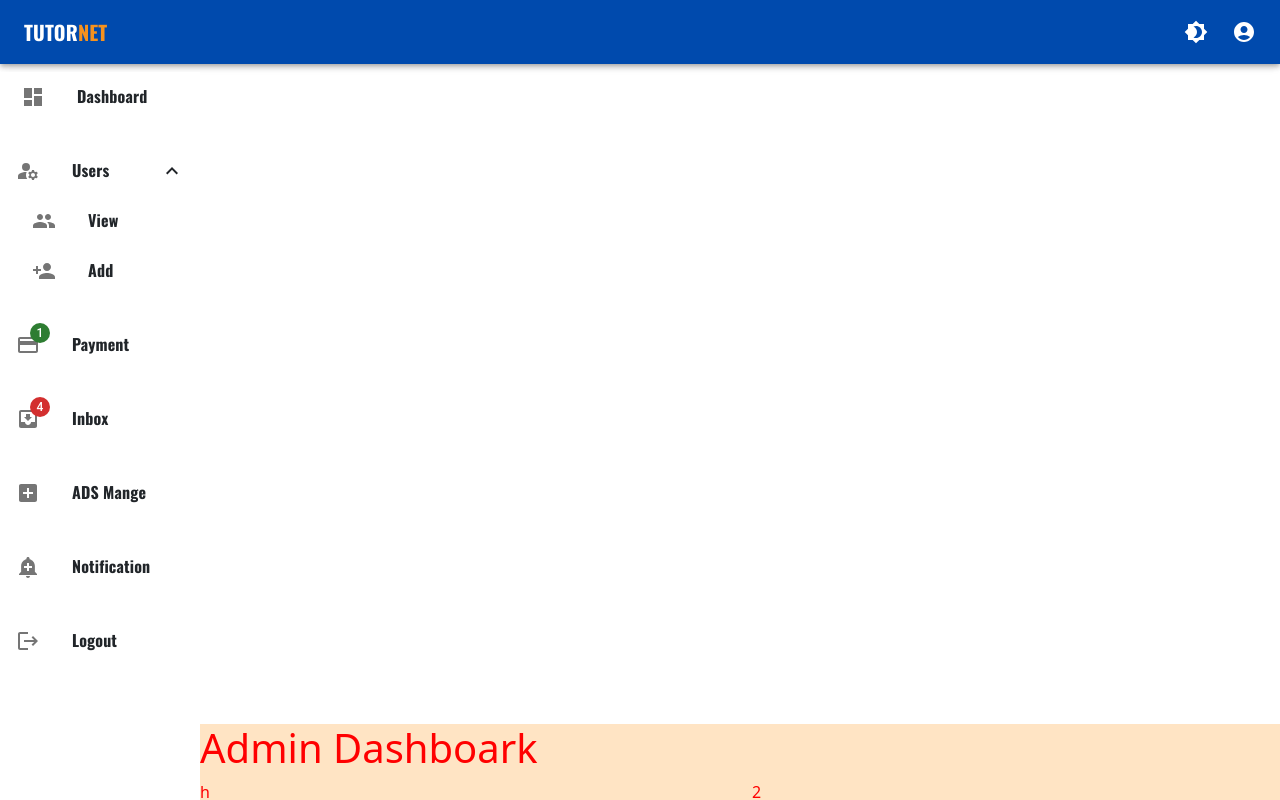
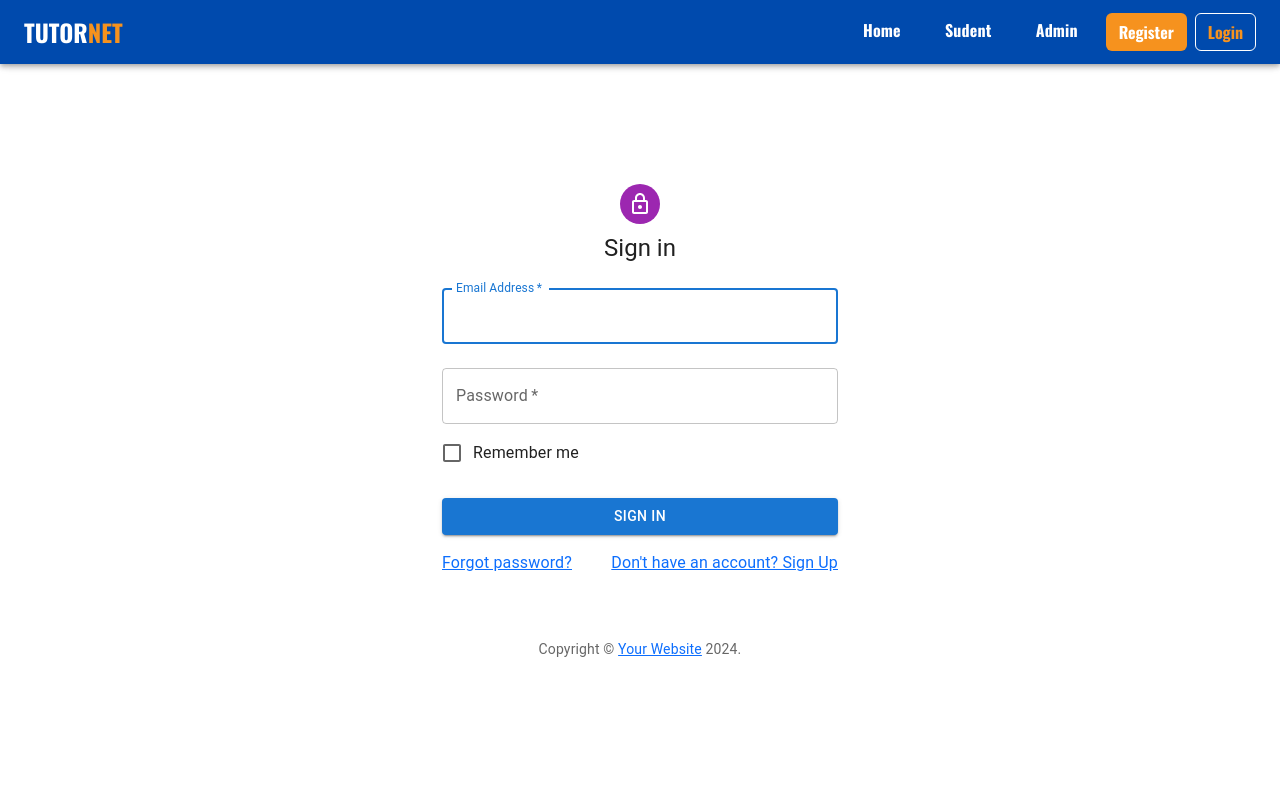
Before and after one commit to SupunBHerath/TUTORNET, a React (Vite) app in the folder TUTORNET_FE/: page /login in a window 1280 px wide. Shown: the top 800 px of the page. Built offline with nearby package versions, Linux system fonts and the light colour scheme.

Commit message:
fix error and add login form

```diff
--- a/TUTORNET_FE/src/Account/Admin/Sidebar/LinkList.tsx
+++ b/TUTORNET_FE/src/Account/Admin/Sidebar/LinkList.tsx
@@ -19,6 +19,7 @@
 import { Font } from '../../../Components/CSS/CSS';
 import Badge from '@mui/material/Badge';
 import '../css/Admin.css'
+import { Link } from 'react-router-dom';
 
 export default function LinkList() {
   const [open, setOpen] = React.useState(true);
@@ -40,9 +41,9 @@
     >
       <ListItemButton className='active' >
         <ListItemIcon>
-          <Dashboard/>
+          <Dashboard />
         </ListItemIcon>
-        <ListItemText  primary={<span style={{fontFamily:Font.PrimaryFont}}>Dashboard</span>}/>
+        <ListItemText primary={<span style={{ fontFamily: Font.PrimaryFont }}>Dashboard</span>} />
       </ListItemButton>
       <br />
 
@@ -50,7 +51,7 @@
         <ListItemIcon>
           <ManageAccountsIcon />
         </ListItemIcon>
-        <ListItemText  primary={<span style={{fontFamily:Font.PrimaryFont}}>Users</span>}/>
+        <ListItemText primary={<span style={{ fontFamily: Font.PrimaryFont }}>Users</span>} />
         {open ? <ExpandLess /> : <ExpandMore />}
       </ListItemButton>
 
@@ -60,7 +61,7 @@
             <ListItemIcon>
               <GroupIcon />
             </ListItemIcon>
-            <ListItemText  primary={<span style={{fontFamily:Font.PrimaryFont}}>View</span>}/>
+            <ListItemText primary={<span style={{ fontFamily: Font.PrimaryFont }}>View</span>} />
           </ListItemButton>
         </List>
       </Collapse>
@@ -70,28 +71,28 @@
             <ListItemIcon>
               <PersonAddIcon />
             </ListItemIcon>
-            <ListItemText  primary={<span style={{fontFamily:Font.PrimaryFont}}>Add</span>}/>
+            <ListItemText primary={<span style={{ fontFamily: Font.PrimaryFont }}>Add</span>} />
           </ListItemButton>
         </List>
       </Collapse>
       <br />
       <ListItemButton onClick={handleClick}>
         <ListItemIcon>
-        <Badge badgeContent={1} color="success">
-        <PaymentIcon />
+          <Badge badgeContent={1} color="success">
+            <PaymentIcon />
 
           </Badge>
         </ListItemIcon>
-        <ListItemText  primary={<span style={{fontFamily:Font.PrimaryFont}}>Payment</span>}/>
+        <ListItemText primary={<span style={{ fontFamily: Font.PrimaryFont }}>Payment</span>} />
       </ListItemButton>
       <br />
       <ListItemButton>
         <ListItemIcon>
-        <Badge badgeContent={4} color="error">
-          <InboxIcon />
-        </Badge>
+          <Badge badgeContent={4} color="error">
+            <InboxIcon />
+          </Badge>
         </ListItemIcon>
-        <ListItemText  primary={<span style={{fontFamily:Font.PrimaryFont}}>Inbox</span>}/>
+        <ListItemText primary={<span style={{ fontFamily: Font.PrimaryFont }}>Inbox</span>} />
       </ListItemButton>
 
       <br />
@@ -99,7 +100,7 @@
         <ListItemIcon>
           <AddBoxIcon />
         </ListItemIcon>
-        <ListItemText  primary={<span style={{fontFamily:Font.PrimaryFont}}>ADS Mange</span>}/>
+        <ListItemText primary={<span style={{ fontFamily: Font.PrimaryFont }}>ADS Mange</span>} />
       </ListItemButton>
       <br />
 
@@ -107,16 +108,16 @@
         <ListItemIcon>
           <AddAlertIcon />
         </ListItemIcon>
-        <ListItemText  primary={<span style={{fontFamily:Font.PrimaryFont}}>Notification</span>}/>
+        <ListItemText primary={<span style={{ fontFamily: Font.PrimaryFont }}>Notification</span>} />
       </ListItemButton>
       <br />
 
-      <ListItemButton>
+      <Link to='/' >  <ListItemButton>
         <ListItemIcon>
           <LogoutIcon />
         </ListItemIcon>
-        <ListItemText  primary={<span style={{fontFamily:Font.PrimaryFont}}>Logout</span>}/>
-      </ListItemButton>
+        <ListItemText primary={<span style={{ fontFamily: Font.PrimaryFont }}>Logout</span>} />
+      </ListItemButton></Link>
 
     </List>
   );
--- a/TUTORNET_FE/src/Account/CHP/CHPCard.tsx
+++ b/TUTORNET_FE/src/Account/CHP/CHPCard.tsx
@@ -6,12 +6,12 @@
 import Button from '@mui/material/Button';
 import Typography from '@mui/material/Typography';
 import 'bootstrap/dist/css/bootstrap.css'
-import { ColorCode } from '../../Components/CSS/CSS';
+import { Color } from '../../Components/CSS/CSS';
 
 export default function CHPCard(prop: any) {
   return (
     <div className="col-md-3   ">
-      <Card sx={{ maxWidth: 345 }} className='CHPCard mt-4 mx-auto ' style={{borderColor:ColorCode.SecondaryColor}}>
+      <Card sx={{ maxWidth: 345 }} className='CHPCard mt-4 mx-auto ' style={{borderColor:Color.SecondaryColor}}>
         <CardMedia
           sx={{ height: 240 }}
           image={prop.image}
--- a/TUTORNET_FE/src/Account/CHP/CHPNaviBar.tsx
+++ b/TUTORNET_FE/src/Account/CHP/CHPNaviBar.tsx
@@ -12,11 +12,9 @@
 import MenuIcon from '@mui/icons-material/Menu';
 import Toolbar from '@mui/material/Toolbar';
 import Typography from '@mui/material/Typography';
-import Button from '@mui/material/Button';
 import 'bootstrap/dist/css/bootstrap.min.css'
 import './CHP.css'
-import SideShow from './SideShow';
-import  {ColorCode} from '../../Components/CSS/CSS'
+import  {Color} from '../../Components/CSS/CSS'
 import { Link, useNavigate } from 'react-router-dom';
 
 
@@ -66,12 +64,15 @@
   const registerBtnClick = () => {
     navigate('/register');
   };
+  const loginBtn = () => {
+    navigate('/login');
+  };
 
   return (
 
     <Box sx={{ display: 'flex' }} className="CHPNaviBar "  >
       <CssBaseline />
-      <AppBar component="nav" className="CHPNaviBar "style={{ backgroundColor: ColorCode.PrimaryColor }} >
+      <AppBar component="nav" className="CHPNaviBar "style={{ backgroundColor: Color.PrimaryColor }} >
         <Toolbar>
           <IconButton
             color="inherit"
@@ -88,14 +89,14 @@
             sx={{ flexGrow: 1, display: { xs: 'block', sm: 'block' } }}
             className='logo'
           >
-            TUTOR<span style={{ color: ColorCode.SecondaryColor}}>NET</span>
+            TUTOR<span style={{ color: Color.SecondaryColor}}>NET</span>
           </Typography>
           <Box sx={{ display: { xs: 'none', sm: 'block' } }} className="NaviBarLink" >
             <Link to="/"> Home</Link>
-            <Link to="about"> About</Link>
-            <Link to="register"> Contact</Link>
-            <button className='btn  mx-2 '  style={{backgroundColor:ColorCode.SecondaryColor,color:'white'} } onClick={registerBtnClick}>Register</button>
-            <button className='btn ' style={{color:ColorCode.SecondaryColor,borderStyle:'solid' ,borderColor:'white'}}> Login</button>
+            <Link to="sudent"> Sudent</Link>
+            <Link to="admin"> Admin</Link>
+            <button className='btn  mx-2 '  style={{backgroundColor:Color.SecondaryColor,color:'white'} } onClick={registerBtnClick}>Register</button>
+            <button className='btn ' style={{color:Color.SecondaryColor,borderStyle:'solid' ,borderColor:'white'}} onClick={loginBtn}> Login</button>
 
           </Box>
         </Toolbar>
--- a/TUTORNET_FE/src/Account/CHP/Home.tsx
+++ b/TUTORNET_FE/src/Account/CHP/Home.tsx
@@ -1,16 +1,13 @@
 import React, { useEffect } from 'react'
 import 'bootstrap/dist/css/bootstrap.css'
-import SideShow from './SideShow'
 import CHPNaviBar from './CHPNaviBar'
 import CHPCard from './CHPCard'
-import Logo from '../../../public/logo/Logo_t.png'
 import AOS from 'aos'
 import 'aos/dist/aos.css'
 import 'aos/dist/aos.js'
 import './CHP.css'
 import Supun from '../../../public/i.jpg'
-import Conterner from './Conterner'
-import Login from '../../Login_Signup/Login'
+
 // CHP  common home page
 
 const Home = () => {
--- a/TUTORNET_FE/src/App.tsx
+++ b/TUTORNET_FE/src/App.tsx
@@ -13,15 +13,21 @@
 const App = () => {
   return (
     <div>
-      {/* <Routes>
-        <Route path="/" element={<Home/>} />
-        <Route path="/login" element={<LoginForm/>} />
-        <Route path="/register" element={<RegistrationForm/>} />
-        <Route path="/student/home" element={<StudentHome/>} />
-      </Routes> */}
+      <Routes>
+        <Route path="/" element={<Home />} />
+        <Route path="/login" element={<LoginForm />} />
+        <Route path="/register" element={<RegistrationForm />} />
 
-    {/* <StudentHome/> */}
-      <ADashboard/>
+        {/* ----------student  route -------------------------*/}
+        <Route path="/student/home" element={<StudentHome />} />
+
+        {/* ----------admin  route -------------------------*/}
+        <Route path="/admin" element={<ADashboard />} />
+      </Routes>
+           {/* <Home/> */}
+
+      {/* <StudentHome/> */}
+      {/* <ADashboard /> */}
 
     </div>
 
--- a/TUTORNET_FE/src/Components/Login Form/LoginForm.tsx
+++ b/TUTORNET_FE/src/Components/Login Form/LoginForm.tsx
@@ -1,11 +1,117 @@
-import React from 'react'
+import * as React from 'react';
+import Avatar from '@mui/material/Avatar';
+import Button from '@mui/material/Button';
+import CssBaseline from '@mui/material/CssBaseline';
+import TextField from '@mui/material/TextField';
+import FormControlLabel from '@mui/material/FormControlLabel';
+import Checkbox from '@mui/material/Checkbox';
+// import Link from '@mui/material/Link';
+import Grid from '@mui/material/Grid';
+import Box from '@mui/material/Box';
+import LockOutlinedIcon from '@mui/icons-material/LockOutlined';
+import Typography from '@mui/material/Typography';
+import Container from '@mui/material/Container';
+import { createTheme, ThemeProvider } from '@mui/material/styles';
+import { Link, useNavigate } from 'react-router-dom';
+import CHPNaviBar from '../../Account/CHP/CHPNaviBar';
 
-const LoginForm = () => {
+
+function Copyright(props: any) {
   return (
-    <div>
-
-    </div>
-  )
+    <Typography variant="body2" color="text.secondary" align="center" {...props}>
+      {'Copyright © '}
+      <Link color="inherit" to="https://mui.com/">
+        Your Website
+      </Link>{' '}
+      {new Date().getFullYear()}
+      {'.'}
+    </Typography>
+  );
 }
 
-export default LoginForm
+// TODO remove, this demo shouldn't need to reset the theme.
+const defaultTheme = createTheme();
+
+export default function LoginForm() {
+  const handleSubmit = (event: React.FormEvent<HTMLFormElement>) => {
+    event.preventDefault();
+    const data = new FormData(event.currentTarget);
+    console.log({
+      email: data.get('email'),
+      password: data.get('password'),
+    });
+  };
+
+  return (
+    <>
+    <CHPNaviBar/>
+    <ThemeProvider theme={defaultTheme}>
+      <Container component="main" maxWidth="xs">
+        <CssBaseline />
+        <Box
+          sx={{
+            marginTop: 8,
+            display: 'flex',
+            flexDirection: 'column',
+            alignItems: 'center',
+          }}
+        >
+          <Avatar sx={{ m: 1, bgcolor: 'secondary.main' }}>
+            <LockOutlinedIcon />
+          </Avatar>
+          <Typography component="h1" variant="h5">
+            Sign in
+          </Typography>
+          <Box component="form" onSubmit={handleSubmit} noValidate sx={{ mt: 1 }}>
+            <TextField
+              margin="normal"
+              required
+              fullWidth
+              id="email"
+              label="Email Address"
+              name="email"
+              autoComplete="email"
+              autoFocus
+            />
+            <TextField
+              margin="normal"
+              required
+              fullWidth
+              name="password"
+              label="Password"
+              type="password"
+              id="password"
+              autoComplete="current-password"
+            />
+            <FormControlLabel
+              control={<Checkbox value="remember" color="primary" />}
+              label="Remember me"
+            />
+            <Button
+              type="submit"
+              fullWidth
+              variant="contained"
+              sx={{ mt: 3, mb: 2 }}
+            >
+              Sign In
+            </Button>
+            <Grid container>
+              <Grid item xs>
+                <Link to="#">
+                  Forgot password?
+                </Link>
+              </Grid>
+              <Grid item>
+                <Link to="/register">
+                  {"Don't have an account? Sign Up"}
+                </Link>
+              </Grid>
+            </Grid>
+          </Box>
+        </Box>
+        <Copyright sx={{ mt: 8, mb: 4 }} />
+      </Container>
+    </ThemeProvider>
+    </>
+  );
+}
```
